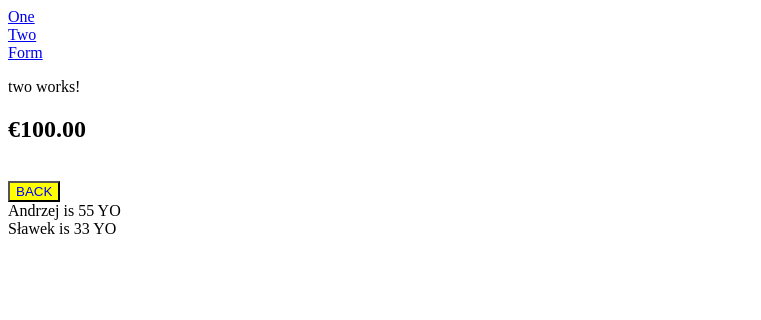
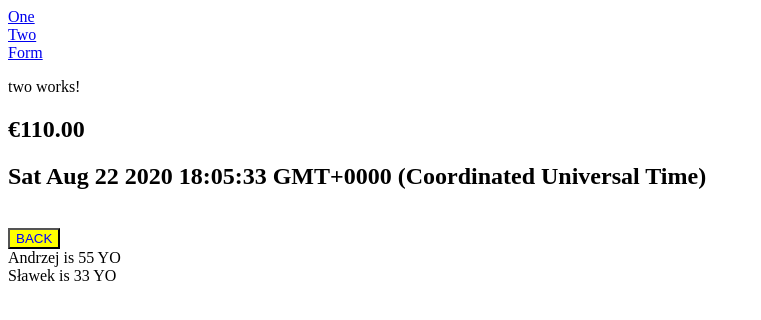
Before and after one commit to bartraw23/angular, an Angular app in the folder new-app/: page /two/100 in a window 1280 px wide. Shown: the top 320 px of the page, without its empty margins (0-761 px from the left). Built offline with nearby package versions, Linux system fonts and the light colour scheme.

Commit message:
Observables

```diff
--- a/new-app/src/app/humans.service.ts
+++ b/new-app/src/app/humans.service.ts
@@ -1,9 +1,15 @@
 import { Injectable } from '@angular/core';
+import { Observable } from 'rxjs';
 
 @Injectable({
   providedIn: 'root'
 })
 export class HumansService {
+
+  myObservable$ = new Observable( observer => {
+    observer.next();
+  });
+
   humans = [
     { name: 'Andrzej', age: 55 },
     { name: 'Sławek', age: 33 }
--- a/new-app/src/app/two/two.component.html
+++ b/new-app/src/app/two/two.component.html
@@ -1,6 +1,7 @@
 <p>two works!</p>
 
 <h2>{{ cash | currency:"EUR" }}</h2>
+<h2>{{ anotherObservable$ | async }}</h2>
 
 <br>
 
--- a/new-app/src/app/two/two.component.ts
+++ b/new-app/src/app/two/two.component.ts
@@ -1,17 +1,22 @@
-import { Component, OnInit } from '@angular/core';
+import { Component, OnInit, OnDestroy } from '@angular/core';
 import { HumansService } from 'src/app/humans.service'
 import { ActivatedRoute } from '@angular/router';
 import { Location } from '@angular/common';
+import { Observable } from 'rxjs';
 
 @Component({
   selector: 'app-two',
   templateUrl: './two.component.html',
   styleUrls: ['./two.component.css']
 })
-export class TwoComponent implements OnInit {
+export class TwoComponent implements OnInit, OnDestroy {
   humans = [];
 
   cash = 0;
+
+  anotherObservable$ = new Observable( observer => {
+    setInterval(()=>observer.next(new Date()), 1000)
+  });
 
   constructor(private humanService: HumansService,
     private route: ActivatedRoute,
@@ -20,6 +25,14 @@ export class TwoComponent implements OnInit {
   ngOnInit(): void {
     this.cash = +this.route.snapshot.paramMap.get('cash');
     this.humans = this.humanService.getAllHumans();
+
+    this.humanService.myObservable$.subscribe(() => {
+      this.cash += 10;
+    })
+  }
+
+  ngOnDestroy(): void {
+    this.humanService.myObservable$.subscribe().unsubscribe();
   }
 
   back = function (evt) {
```
